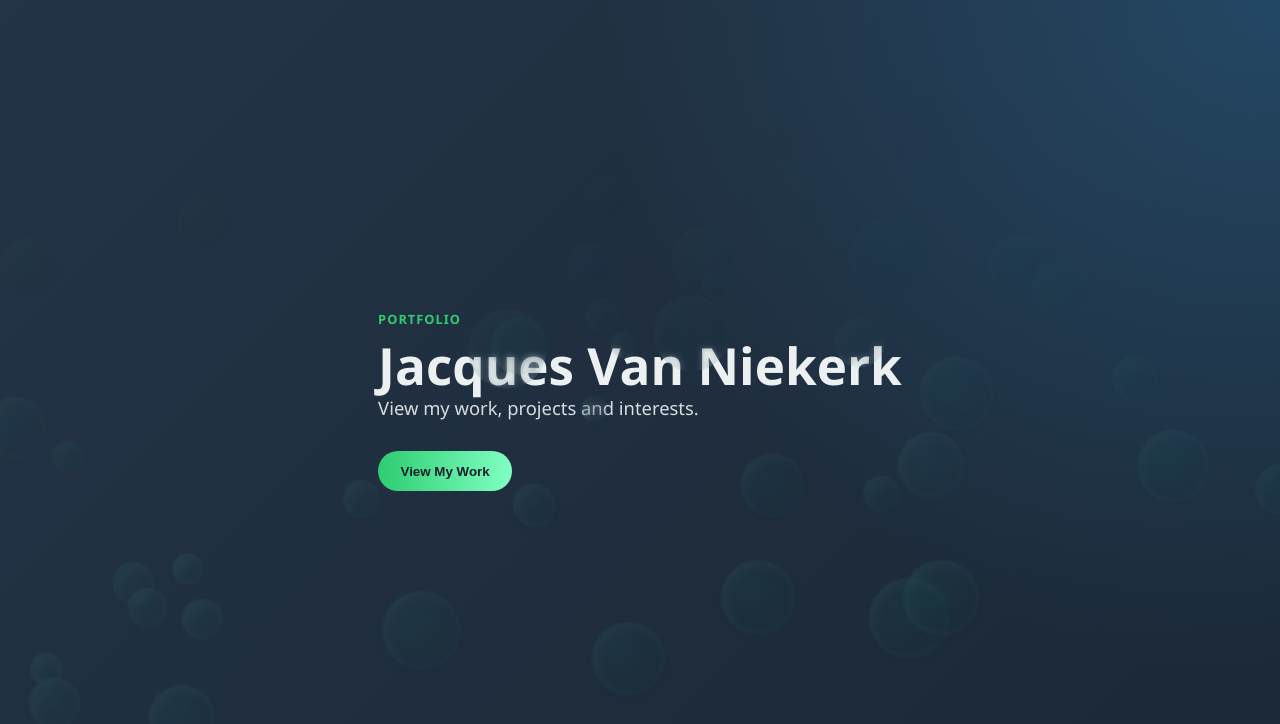
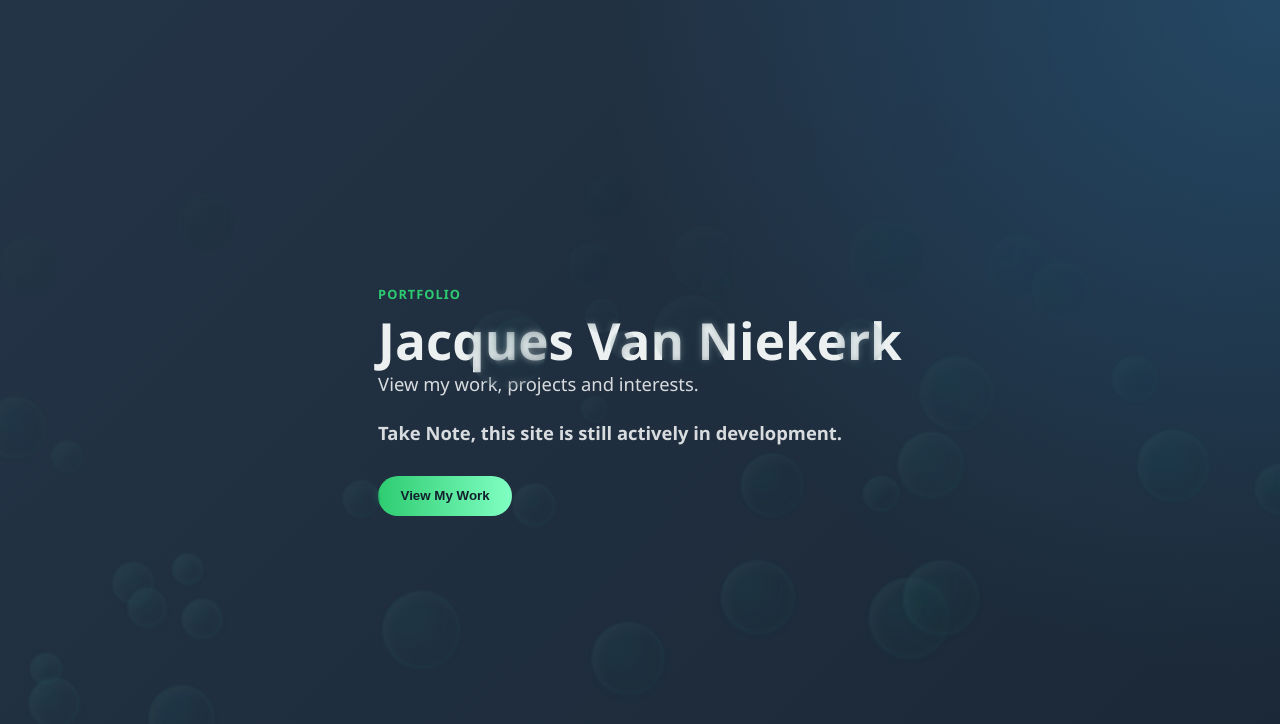
Before and after one commit to Jacquesvnme/VuePortfolioProject, a Vue app: page / in a window 1280 px wide. Shown: the top 724 px of the page. Built offline with nearby package versions, Linux system fonts and the light colour scheme.

Commit message:
Added in development note to landing page

```diff
--- a/src/Pages/Home.vue
+++ b/src/Pages/Home.vue
@@ -8,6 +8,10 @@ import Bubbles from '../Components/Background/Bubbles.vue'
       <p class="eyebrow">Portfolio</p>
       <h1>Jacques Van Niekerk</h1>
       <p class="subtitle">View my work, projects and interests.</p>
+
+      <div style="margin-top: 20px">
+        <b class="subtitle">Take Note, this site is still actively in development.</b>
+      </div>
 
       <RouterLink :to="'/Portfolio-Dashboard'">
         <button class="button" type="button">View My Work</button>
```
